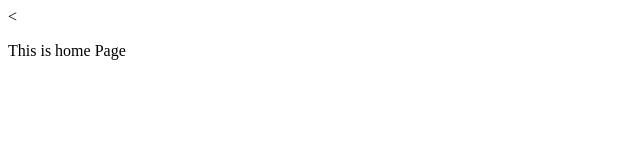
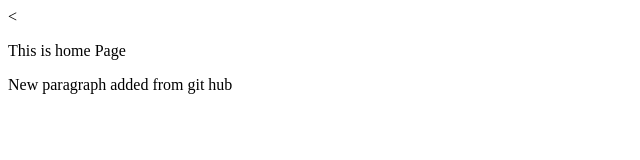
Before and after one commit to rupeshsm/git-test0, a plain HTML site: page home.html in a window 1280 px wide. Shown: the whole page, without its empty margins (0-640 px from the left). Drawn offline with Linux system fonts and the light colour scheme.

Commit message:
new paragraph added from github

```diff
--- a/home.html
+++ b/home.html
@@ -6,6 +6,7 @@
   </head>
   <body>
     <p>This is home Page</p>
+    <p> New paragraph added from git hub</p>
 
   </body>
 </html>
```
